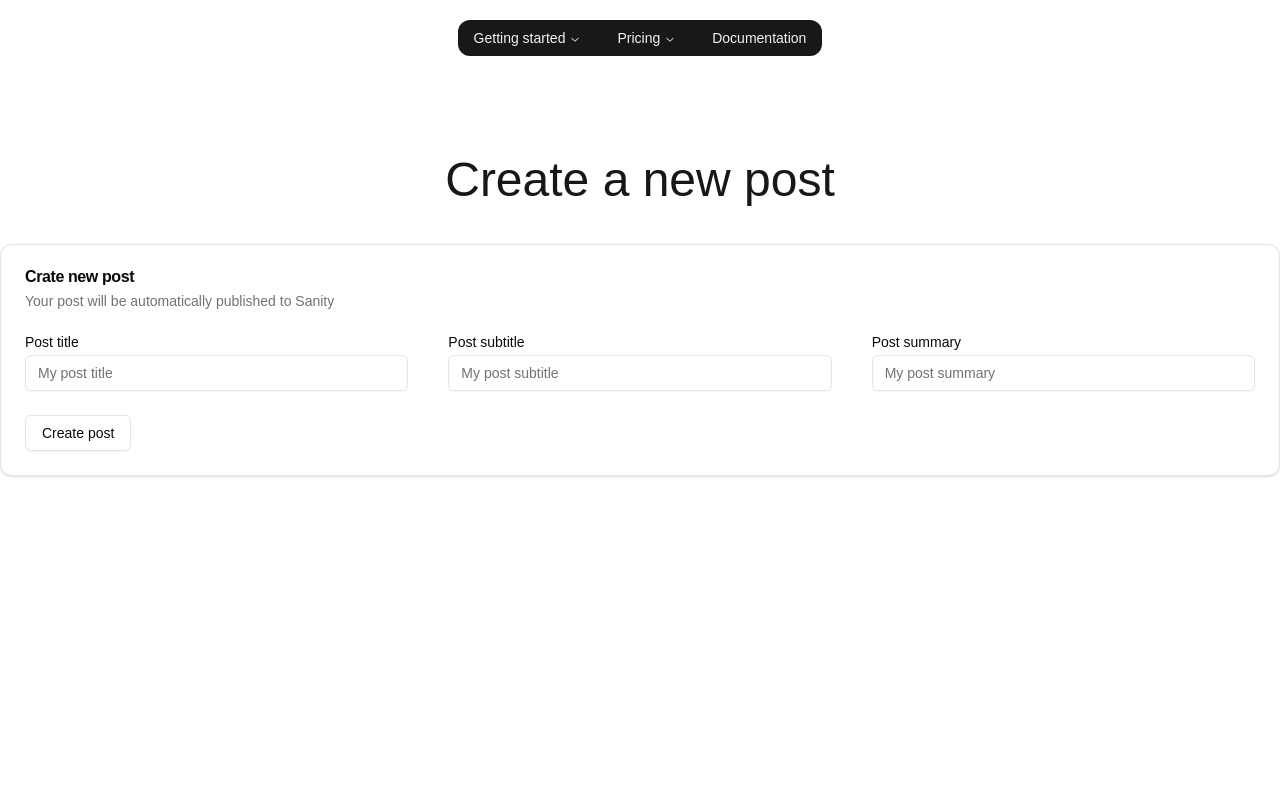
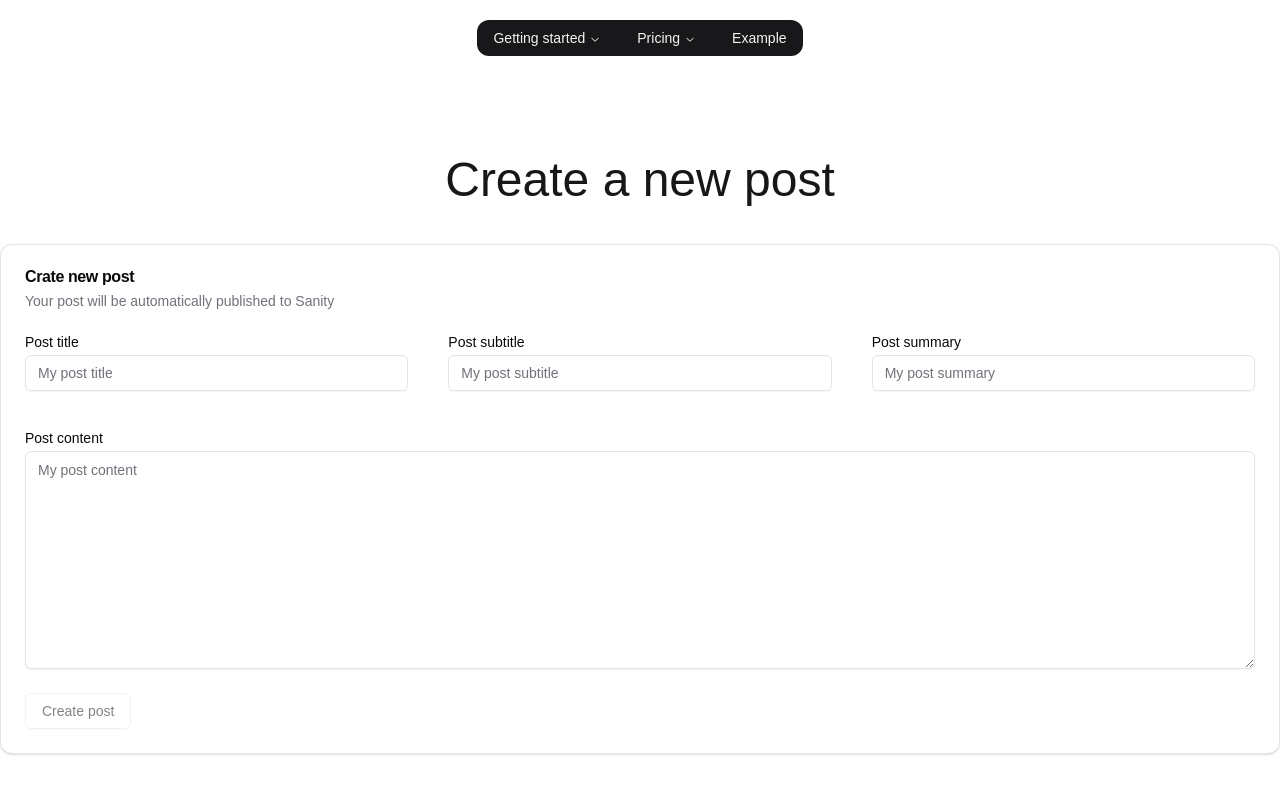
Before and after one commit to Nokrei/auto-blog, a Next.js app: page /1/create-new-post in a window 1280 px wide. Shown: the top 794 px of the page. Built offline with nearby package versions, Linux system fonts and the light colour scheme.

Commit message:
connect open ai, generate posts with open ai

```diff
--- a/package.json
+++ b/package.json
@@ -20,6 +20,7 @@
     "lucide-react": "^0.441.0",
     "next": "14.2.11",
     "next-sanity": "^9.4.7",
+    "openai": "^4.61.0",
     "react": "^18",
     "react-dom": "^18",
     "sanity": "^3.57.3",
--- a/src/app/(site)/[blog]/[slug]/page.tsx
+++ b/src/app/(site)/[blog]/[slug]/page.tsx
@@ -16,7 +16,6 @@ export default async function BlogPostPage({ params }: PropsType) {
     tags: ["blogPost"],
     params,
   });
-  console.log(data);
 
   return (
     <main className="max-w-7xl mx-auto flex flex-col gap-20 py-20">
--- a/src/app/(site)/[blog]/create-new-post/page.tsx
+++ b/src/app/(site)/[blog]/create-new-post/page.tsx
@@ -13,44 +13,34 @@ import { Input } from "@/components/ui/input";
 import { Label } from "@/components/ui/label";
 import { useState } from "react";
 import axios from "axios";
+import { Textarea } from "@/components/ui/textarea";
 
 export default function CreateNewPostPage() {
   const [title, setTitle] = useState("");
   const [subtitle, setSubtitle] = useState("");
   const [summary, setSummary] = useState("");
+  const [postContent, setPostContent] = useState("");
 
   const publishedAt = new Date();
-  const content = [
-    {
-      markDefs: [],
-      style: "normal",
-      _key: "1",
-      _type: "block",
-      children: [
-        { _type: "span", text: "This is the content of the blog post." },
-      ],
-    },
-    {
-      markDefs: [],
-      style: "normal",
-      _key: "2",
-      _type: "block",
-      children: [
-        { _type: "span", text: "This is the content of the blog post." },
-      ],
-    },
-  ];
+  // const content = [
+  //   {
+  //     markDefs: [],
+  //     style: "normal",
+  //     _key: "1",
+  //     _type: "block",
+  //     children: [{ _type: "span", text: postContent }],
+  //   },
+  // ];
 
   async function handleCreatePostClick() {
-    console.log("click");
-
-    await axios.post("/api/create-post", {
+    const response = await axios.post("/api/create-post", {
       title,
       subtitle,
       summary,
       publishedAt,
-      content,
+      content: postContent,
     });
+    console.log(response.data);
   }
   return (
     <main className="max-w-7xl mx-auto py-20 flex flex-col gap-10">
@@ -62,7 +52,7 @@ export default function CreateNewPostPage() {
             Your post will be automatically published to Sanity
           </CardDescription>
         </CardHeader>
-        <CardContent>
+        <CardContent className="flex flex-col gap-10">
           <div className="flex gap-10">
             <div className="grid w-full max-w-sm items-center gap-1.5">
               <Label htmlFor="post-title">Post title</Label>
@@ -92,9 +82,22 @@ export default function CreateNewPostPage() {
               />
             </div>
           </div>
+          <div className="grid w-full  items-center gap-1.5">
+            <Label htmlFor="post-content">Post content</Label>
+            <Textarea
+              rows={10}
+              onChange={(e) => setPostContent(e.target.value)}
+              id="post-content"
+              placeholder="My post content"
+            />
+          </div>
         </CardContent>
         <CardFooter>
-          <Button onClick={() => handleCreatePostClick()} variant="outline">
+          <Button
+            disabled={!title || !subtitle || !summary || !postContent}
+            onClick={() => handleCreatePostClick()}
+            variant="outline"
+          >
             Create post
           </Button>
         </CardFooter>
--- a/src/app/(site)/[blog]/page.tsx
+++ b/src/app/(site)/[blog]/page.tsx
@@ -17,8 +17,6 @@ export default async function AllBlogPostsPage() {
     query: allBlogPostsQuery,
     tags: ["blogPost"],
   });
-
-  console.log(data);
 
   return (
     <main className="max-w-7xl flex flex-col mx-auto gap-10 py-20">
--- a/src/app/(site)/_components/navigation/Navigation.tsx
+++ b/src/app/(site)/_components/navigation/Navigation.tsx
@@ -87,9 +87,9 @@ export function Navigation() {
           </NavigationMenuContent>
         </NavigationMenuItem>
         <NavigationMenuItem>
-          <Link href="/docs" legacyBehavior passHref>
+          <Link href="/blog" legacyBehavior passHref>
             <NavigationMenuLink className={navigationMenuTriggerStyle()}>
-              Documentation
+              Example
             </NavigationMenuLink>
           </Link>
         </NavigationMenuItem>
--- a/src/app/api/create-post/route.ts
+++ b/src/app/api/create-post/route.ts
@@ -1,15 +1,28 @@
+import { generateBlogPost } from "@/lib/generateContent";
 import { sanityCreate } from "@/sanity/lib/sanityCreate";
 
 export async function POST(req: Request) {
   const request = await req.json();
   const { title, subtitle, summary, publishedAt, content } = request;
+  const aiGeneratedContent = await generateBlogPost(content);
+
+  const richTextContent = [
+    {
+      markDefs: [],
+      style: "normal",
+      _key: "1",
+      _type: "block",
+      children: [{ _type: "span", text: aiGeneratedContent }],
+    },
+  ];
+
   try {
     await sanityCreate({
       title,
       subtitle,
       excerpt: summary,
       publishedAt,
-      content,
+      content: richTextContent,
     });
     return new Response("Blog post created successfully", { status: 200 });
   } catch (error) {
--- /dev/null
+++ b/src/components/ui/textarea.tsx
@@ -0,0 +1,24 @@
+import * as React from "react"
+
+import { cn } from "@/lib/utils"
+
+export interface TextareaProps
+  extends React.TextareaHTMLAttributes<HTMLTextAreaElement> {}
+
+const Textarea = React.forwardRef<HTMLTextAreaElement, TextareaProps>(
+  ({ className, ...props }, ref) => {
+    return (
+      <textarea
+        className={cn(
+          "flex min-h-[60px] w-full rounded-md border border-input bg-transparent px-3 py-2 text-sm shadow-sm placeholder:text-muted-foreground focus-visible:outline-none focus-visible:ring-1 focus-visible:ring-ring disabled:cursor-not-allowed disabled:opacity-50",
+          className
+        )}
+        ref={ref}
+        {...props}
+      />
+    )
+  }
+)
+Textarea.displayName = "Textarea"
+
+export { Textarea }
--- /dev/null
+++ b/src/lib/generateContent.ts
@@ -0,0 +1,32 @@
+import { openai } from "./openAiClient";
+
+export const generateBlogPost = async (prompt: string): Promise<string> => {
+  try {
+    const response = await openai.chat.completions.create({
+      model: "gpt-4", // Make sure to use the right model
+      messages: [
+        {
+          role: "system",
+          content: "You are a helpful assistant that writes blog posts.",
+        },
+        {
+          role: "user",
+          content: prompt, // The user's prompt
+        },
+      ],
+      max_tokens: 200, // Adjust the token count as needed
+      temperature: 0.7, // Adjust for creativity
+    });
+
+    const content = response.choices[0].message?.content?.trim();
+    if (!content) {
+      throw new Error("No content generated by AI");
+    }
+
+    return content;
+  } catch (error) {
+    throw new Error(
+      `Failed to generate blog post: ${(error as Error).message}`
+    );
+  }
+};
--- /dev/null
+++ b/src/lib/openAiClient.ts
@@ -0,0 +1,5 @@
+import { OpenAI } from "openai";
+
+export const openai = new OpenAI({
+  apiKey: process.env.OPENAI_API_KEY,
+});
```
Also changed, not shown: 1 other file (tests, documents, lock files or other folders).
